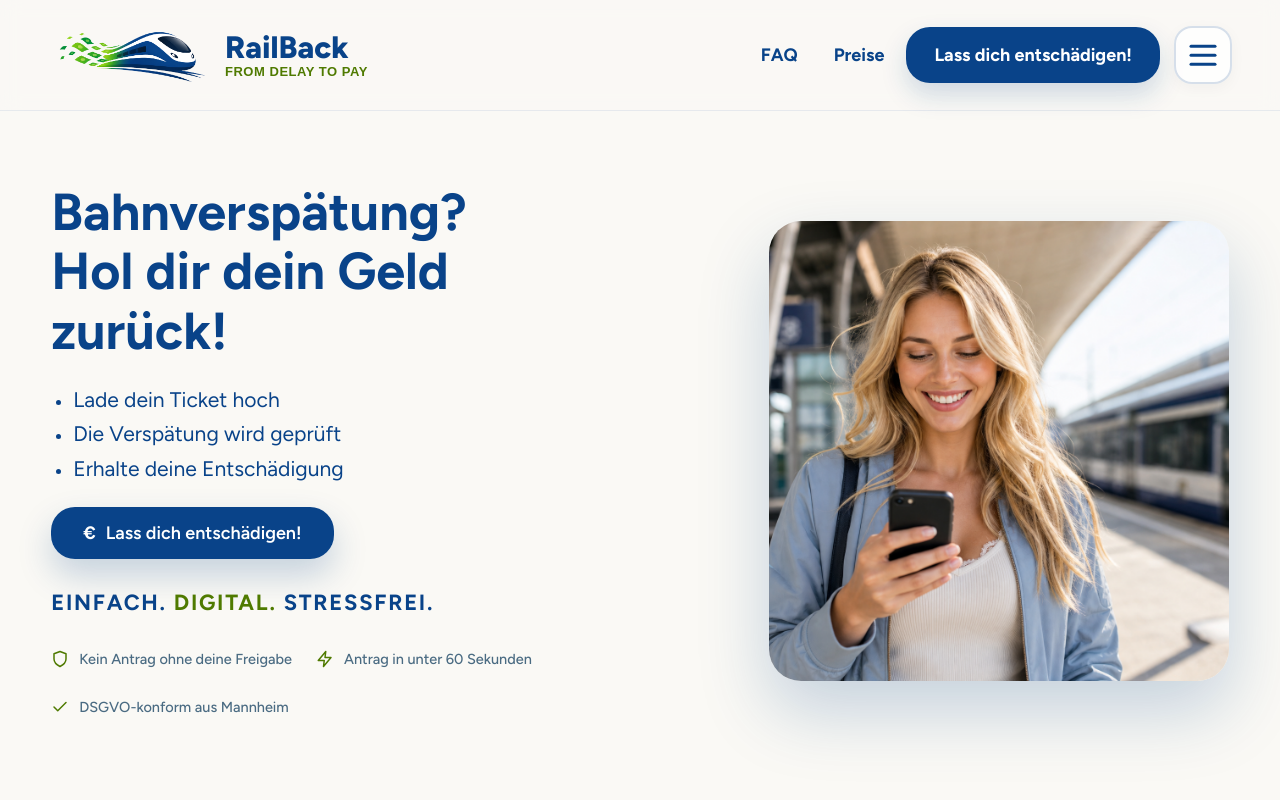
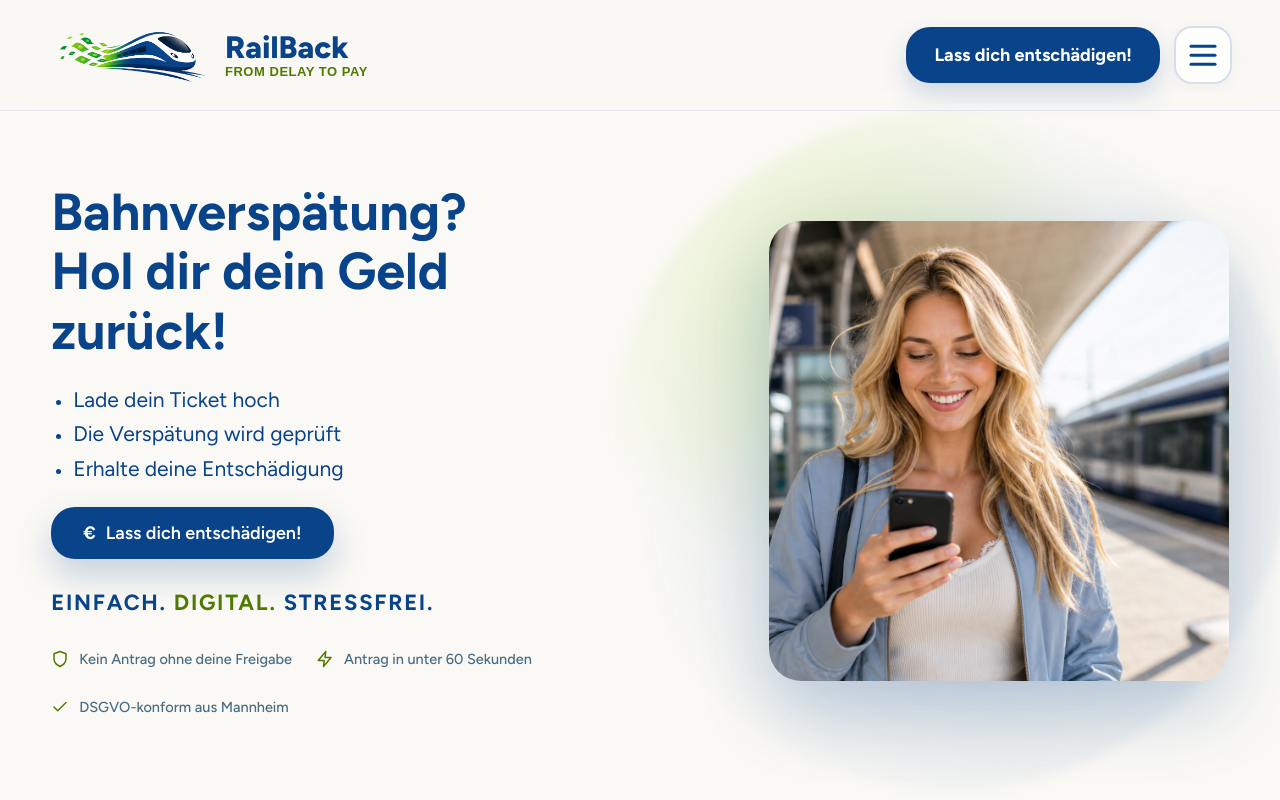
Before and after one commit to dhbw-ma-refund/railback, a React (Vite) app in the folder frontend/: page / in a window 1280 px wide. Shown: the top 800 px of the page. Built offline with nearby package versions, Linux system fonts and the light colour scheme.

Commit message:
feat: Refactor navigation links in Header and Footer, enhance LandingPage styles for improved UI

```diff
--- a/frontend/src/components/BurgerMenu.tsx
+++ b/frontend/src/components/BurgerMenu.tsx
@@ -184,14 +184,6 @@ export const BurgerMenu = ({ open, onClose, ctaLabel }: BurgerMenuProps) => {
               <Icon name="chevronRight" size={18} className="menu__arrow" color="var(--color-muted-gray-blue)" />
             </button>
           )}
-          <button className="menu__item" onClick={() => goTo('/faq')}>
-            <span>{t.menu.faq}</span>
-            <Icon name="chevronRight" size={18} className="menu__arrow" color="var(--color-muted-gray-blue)" />
-          </button>
-          <button className="menu__item" onClick={() => goTo('/preise')}>
-            <span>{t.menu.prices}</span>
-            <Icon name="chevronRight" size={18} className="menu__arrow" color="var(--color-muted-gray-blue)" />
-          </button>
           <a className="menu__item" href="mailto:support@railback.de?subject=Support-Anfrage%20RailBack">
             <span>{t.menu.support}</span>
             <Icon name="chevronRight" size={18} className="menu__arrow" color="var(--color-muted-gray-blue)" />
--- a/frontend/src/components/Footer.tsx
+++ b/frontend/src/components/Footer.tsx
@@ -23,6 +23,7 @@ export const Footer = () => {
           </div>
           <div className="footer__links">
             <Link to="/faq">{t.menu.faq}</Link>
+            <Link to="/preise">{t.menu.prices}</Link>
             <Link to="/impressum">{t.menu.imprint}</Link>
             <Link to="/rechtliches">{t.menu.legal}</Link>
           </div>
--- a/frontend/src/components/Header.tsx
+++ b/frontend/src/components/Header.tsx
@@ -46,12 +46,6 @@ export const Header = ({ ctaLabel }: HeaderProps) => {
           </button>
         </div>
         <nav className="hdr__nav" aria-label="Hauptnavigation">
-          <button className="hdr__link" onClick={() => navigate('/faq')}>
-            {t.menu.faq}
-          </button>
-          <button className="hdr__link" onClick={() => navigate('/preise')}>
-            {t.menu.prices}
-          </button>
           <button className="hdr__cta" onClick={() => navigate('/user')}>
             {cta}
           </button>
--- a/frontend/src/pages/LandingPage.css
+++ b/frontend/src/pages/LandingPage.css
@@ -196,6 +196,7 @@
   display: flex;
   justify-content: flex-end;
   position: relative;
+  isolation: isolate;
   margin-right: 0;
   max-width: 100%;
 }
@@ -204,8 +205,28 @@
   display: flex;
   justify-content: flex-end;
   position: relative;
+  isolation: isolate;
   margin-right: 0;
   max-width: 100%;
+}
+
+.phone-col::before,
+.hero-photo-col::before {
+  content: '';
+  position: absolute;
+  z-index: -1;
+  top: 50%;
+  right: -10%;
+  width: 125%;
+  max-width: 680px;
+  aspect-ratio: 1;
+  border-radius: 50%;
+  background:
+    radial-gradient(circle at 35% 30%, rgba(147, 205, 28, 0.24), transparent 42%),
+    radial-gradient(circle at 58% 55%, rgba(9, 67, 137, 0.2), transparent 68%);
+  transform: translateY(-50%);
+  filter: blur(6px);
+  pointer-events: none;
 }
 
 .hero-photo {
```
